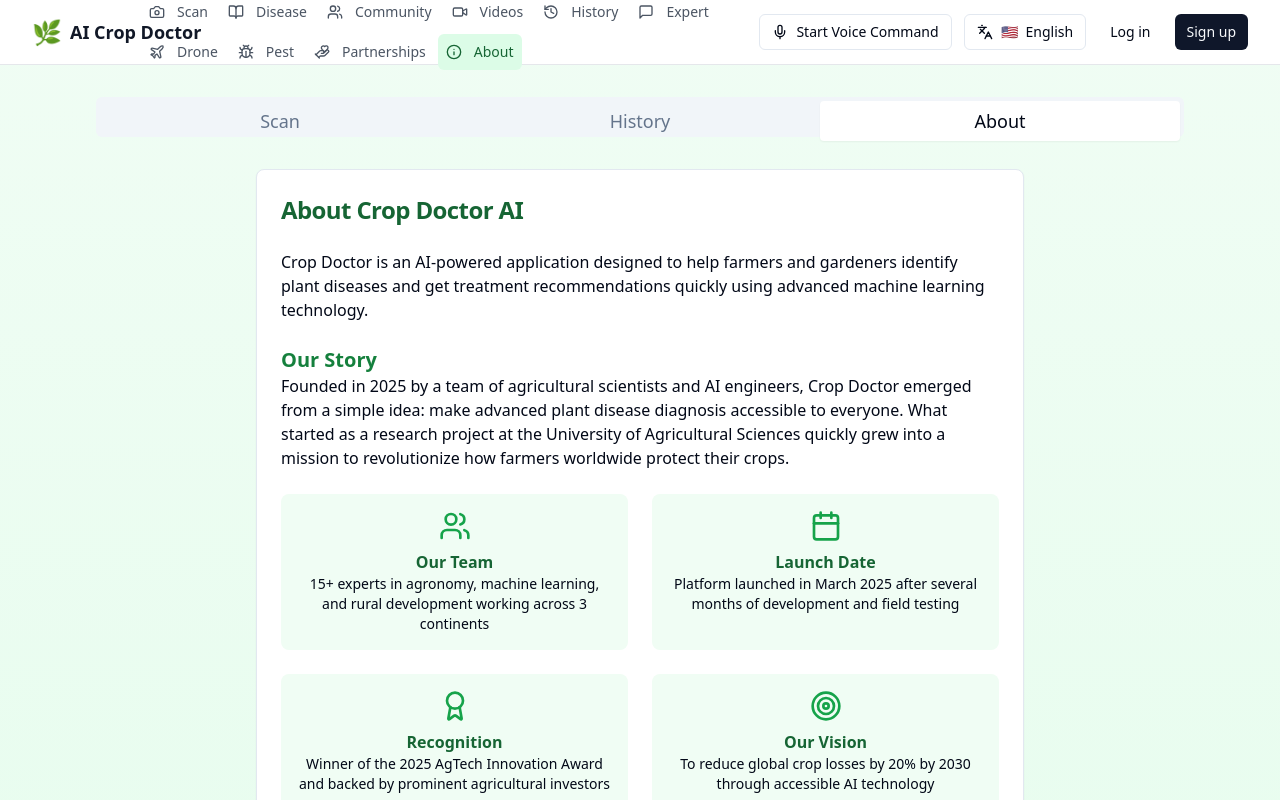
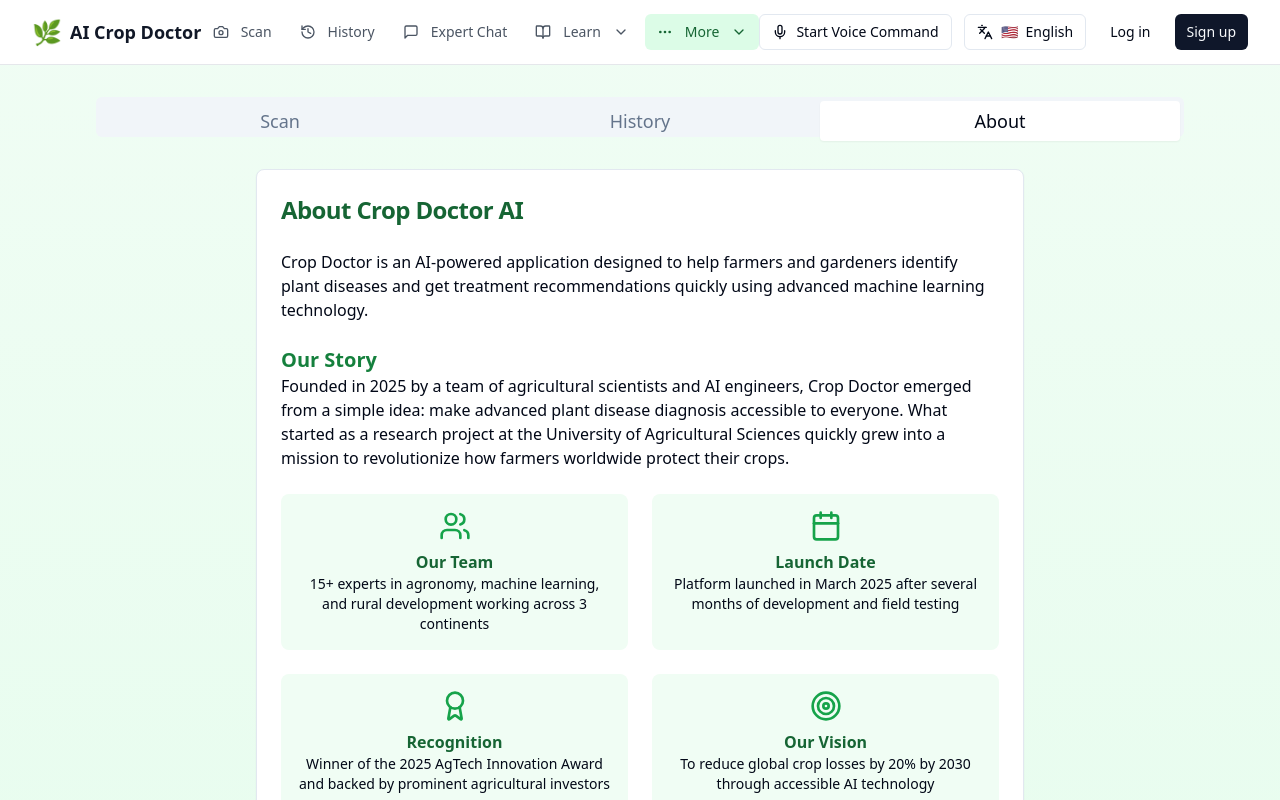
Before and after one commit to lewiii254/shamba-smart-scan, a React (Vite) app: page /about in a window 1280 px wide. Shown: the top 800 px of the page. Built offline with nearby package versions, Linux system fonts and the light colour scheme.

Commit message:
Improve dashboard layout and fix navigation structure
Co-authored-by: lewiii254 <164312183+lewiii254@users.noreply.github.com>

```diff
--- a/src/components/layout/NavItems.tsx
+++ b/src/components/layout/NavItems.tsx
@@ -1,8 +1,17 @@
 
-import React from "react";
+import React, { useState } from "react";
 import { useNavigate } from "react-router-dom";
 import { Button } from "@/components/ui/button";
-import { Leaf, Camera, History, MessageSquare, BookOpen, Users, Video, Info, Plane, Bug, HandHeart } from "lucide-react";
+import {
+  Camera, History, MessageSquare, BookOpen, Users, Video, Info,
+  Plane, Bug, HandHeart, ChevronDown, Settings, MoreHorizontal
+} from "lucide-react";
+import {
+  DropdownMenu,
+  DropdownMenuContent,
+  DropdownMenuItem,
+  DropdownMenuTrigger,
+} from "@/components/ui/dropdown-menu";
 
 interface NavItemsProps {
   activeTab: string;
@@ -11,71 +20,85 @@ interface NavItemsProps {
   closeMenu?: () => void;
 }
 
-export const navItems = [
+// Primary navigation items (always visible)
+export const primaryNavItems = [
   {
-    name: "Scan Plants",
+    name: "Scan",
     path: "/scan",
-    icon: <Camera className="h-5 w-5 mr-1" />,
+    icon: <Camera className="h-4 w-4 mr-1" />,
     authRequired: true
-  },
-  {
-    name: "Disease Library",
-    path: "/disease-library",
-    icon: <BookOpen className="h-5 w-5 mr-1" />,
-    authRequired: false
-  },
-  {
-    name: "Community",
-    path: "/community-forum",
-    icon: <Users className="h-5 w-5 mr-1" />,
-    authRequired: false
-  },
-  {
-    name: "Videos",
-    path: "/video-library",
-    icon: <Video className="h-5 w-5 mr-1" />,
-    authRequired: false
   },
   {
     name: "History",
     path: "/history",
-    icon: <History className="h-5 w-5 mr-1" />,
+    icon: <History className="h-4 w-4 mr-1" />,
     authRequired: true
   },
   {
     name: "Expert Chat",
     path: "/specialist-chat",
-    icon: <MessageSquare className="h-5 w-5 mr-1" />,
+    icon: <MessageSquare className="h-4 w-4 mr-1" />,
     authRequired: true
+  }
+];
+
+// Learning resources group
+export const learningNavItems = [
+  {
+    name: "Disease Library",
+    path: "/disease-library",
+    icon: <BookOpen className="h-4 w-4 mr-1" />,
+    authRequired: false
   },
+  {
+    name: "Video Library",
+    path: "/video-library",
+    icon: <Video className="h-4 w-4 mr-1" />,
+    authRequired: false
+  },
+  {
+    name: "Community Forum",
+    path: "/community-forum",
+    icon: <Users className="h-4 w-4 mr-1" />,
+    authRequired: false
+  }
+];
+
+// Advanced tools group
+export const advancedNavItems = [
   {
     name: "Drone Analysis",
     path: "/drone-analysis",
-    icon: <Plane className="h-5 w-5 mr-1" />,
+    icon: <Plane className="h-4 w-4 mr-1" />,
     authRequired: false
   },
   {
     name: "Pest Prediction",
     path: "/pest-prediction",
-    icon: <Bug className="h-5 w-5 mr-1" />,
+    icon: <Bug className="h-4 w-4 mr-1" />,
     authRequired: false
   },
   {
     name: "Partnerships",
     path: "/partnerships",
-    icon: <HandHeart className="h-5 w-5 mr-1" />,
+    icon: <HandHeart className="h-4 w-4 mr-1" />,
     authRequired: false
   },
   {
     name: "About",
     path: "/about",
-    icon: <Info className="h-5 w-5 mr-1" />,
+    icon: <Info className="h-4 w-4 mr-1" />,
     authRequired: false
   }
 ];
 
+// All navigation items for mobile
+export const allNavItems = [...primaryNavItems, ...learningNavItems, ...advancedNavItems];
+
 const NavItems: React.FC<NavItemsProps> = ({ activeTab, setActiveTab, isMobile = false, closeMenu }) => {
   const navigate = useNavigate();
+  const [isLearningOpen, setIsLearningOpen] = useState(false);
+  const [isAdvancedOpen, setIsAdvancedOpen] = useState(false);
 
   const handleNavigation = (path: string, tabName: string) => {
     navigate(path);
@@ -85,25 +108,113 @@ const NavItems: React.FC<NavItemsProps> = ({ activeTab, setActiveTab, isMobile =
     }
   };
 
+  const isActive = (itemName: string, itemPath: string) => {
+    return (activeTab === itemName.toLowerCase() ||
+            (window.location.pathname === itemPath && activeTab === ""));
+  };
+
+  // Mobile view - show all items in a simple list
+  if (isMobile) {
+    return (
+      <div className="flex flex-col space-y-1">
+        {allNavItems.map((item) => (
+          <Button
+            key={item.name}
+            variant="ghost"
+            size="sm"
+            className={`justify-start w-full ${
+              isActive(item.name, item.path)
+                ? "bg-green-100 text-green-800"
+                : "text-gray-600 hover:bg-green-50 hover:text-green-700"
+            } flex items-center`}
+            onClick={() => handleNavigation(item.path, item.name)}
+          >
+            {item.icon}
+            <span className="ml-1">{item.name}</span>
+          </Button>
+        ))}
+      </div>
+    );
+  }
+
+  // Desktop view - organized dropdowns
   return (
-    <div className={`${isMobile ? 'flex flex-col space-y-1' : 'flex flex-wrap items-center gap-1'}`}>
-      {navItems.map((item) => (
+    <div className="flex items-center gap-1">
+      {/* Primary Navigation */}
+      {primaryNavItems.map((item) => (
         <Button
           key={item.name}
           variant="ghost"
           size="sm"
-          className={`${isMobile ? "justify-start w-full" : "px-2 py-1"} ${
-            (activeTab === item.name.toLowerCase() ||
-              (window.location.pathname === item.path && activeTab === ""))
+          className={`px-3 py-2 ${
+            isActive(item.name, item.path)
               ? "bg-green-100 text-green-800"
               : "text-gray-600 hover:bg-green-50 hover:text-green-700"
           } flex items-center`}
           onClick={() => handleNavigation(item.path, item.name)}
         >
           {item.icon}
-          <span className={isMobile ? "ml-1" : ""}>{isMobile ? item.name : item.name.split(' ')[0]}</span>
+          <span>{item.name}</span>
         </Button>
       ))}
+
+      {/* Learning Resources Dropdown */}
+      <DropdownMenu open={isLearningOpen} onOpenChange={setIsLearningOpen}>
+        <DropdownMenuTrigger asChild>
+          <Button
+            variant="ghost"
+            size="sm"
+            className={`px-3 py-2 text-gray-600 hover:bg-green-50 hover:text-green-700 flex items-center ${
+              learningNavItems.some(item => isActive(item.name, item.path)) ? "bg-green-100 text-green-800" : ""
+            }`}
+          >
+            <BookOpen className="h-4 w-4 mr-1" />
+            Learn
+            <ChevronDown className="h-3 w-3 ml-1" />
+          </Button>
+        </DropdownMenuTrigger>
+        <DropdownMenuContent align="start" className="w-48">
+          {learningNavItems.map((item) => (
+            <DropdownMenuItem
+              key={item.name}
+              onClick={() => handleNavigation(item.path, item.name)}
+              className="cursor-pointer"
+            >
+              {item.icon}
+              <span>{item.name}</span>
+            </DropdownMenuItem>
+          ))}
+        </DropdownMenuContent>
+      </DropdownMenu>
+
+      {/* Advanced Tools Dropdown */}
+      <DropdownMenu open={isAdvancedOpen} onOpenChange={setIsAdvancedOpen}>
+        <DropdownMenuTrigger asChild>
+          <Button
+            variant="ghost"
+            size="sm"
+            className={`px-3 py-2 text-gray-600 hover:bg-green-50 hover:text-green-700 flex items-center ${
+              advancedNavItems.some(item => isActive(item.name, item.path)) ? "bg-green-100 text-green-800" : ""
+            }`}
+          >
+            <MoreHorizontal className="h-4 w-4 mr-1" />
+            More
+            <ChevronDown className="h-3 w-3 ml-1" />
+          </Button>
+        </DropdownMenuTrigger>
+        <DropdownMenuContent align="start" className="w-48">
+          {advancedNavItems.map((item) => (
+            <DropdownMenuItem
+              key={item.name}
+              onClick={() => handleNavigation(item.path, item.name)}
+              className="cursor-pointer"
+            >
+              {item.icon}
+              <span>{item.name}</span>
+            </DropdownMenuItem>
+          ))}
+        </DropdownMenuContent>
+      </DropdownMenu>
     </div>
   );
 };
--- a/src/components/payment/MpesaPaymentModal.tsx
+++ b/src/components/payment/MpesaPaymentModal.tsx
@@ -42,7 +42,7 @@ export const MpesaPaymentModal: React.FC<MpesaPaymentModalProps> = ({ isOpen, on
   // Format phone number to Kenyan format
   const formatPhoneNumber = (phone: string): string => {
     // Remove any non-digit characters
-    let digits = phone.replace(/\D/g, '');
+    const digits = phone.replace(/\D/g, '');
 
     // Format as Kenyan number
     if (digits.startsWith('0') && digits.length >= 10) {
--- a/src/components/scan/ScanHeader.tsx
+++ b/src/components/scan/ScanHeader.tsx
@@ -8,9 +8,26 @@ interface ScanHeaderProps {
 
 const ScanHeader = ({ title, description }: ScanHeaderProps) => {
   return (
-    <div className="text-center mb-8">
-      <h1 className="text-4xl font-bold text-green-800 mb-2">{title}</h1>
-      <p className="text-lg text-green-700">{description}</p>
+    <div className="text-center mb-6 bg-gradient-to-r from-green-50 to-green-100 p-8 rounded-lg border border-green-200">
+      <div className="inline-flex items-center justify-center w-16 h-16 bg-green-500 rounded-full mb-4">
+        <span className="text-2xl">🌿</span>
+      </div>
+      <h1 className="text-3xl md:text-4xl font-bold text-green-800 mb-2">{title}</h1>
+      <p className="text-lg text-green-700 max-w-2xl mx-auto">{description}</p>
+      <div className="mt-4 inline-flex items-center space-x-4 text-sm text-green-600">
+        <span className="flex items-center">
+          <div className="w-2 h-2 bg-green-400 rounded-full mr-2"></div>
+          AI-Powered
+        </span>
+        <span className="flex items-center">
+          <div className="w-2 h-2 bg-green-400 rounded-full mr-2"></div>
+          Expert-Verified
+        </span>
+        <span className="flex items-center">
+          <div className="w-2 h-2 bg-green-400 rounded-full mr-2"></div>
+          Fast Results
+        </span>
+      </div>
     </div>
   );
 };
--- a/src/pages/VideoLibrary.tsx
+++ b/src/pages/VideoLibrary.tsx
@@ -23,7 +23,7 @@ const VideoLibrary: React.FC = () => {
 
   // Filter and sort videos
   const filteredAndSortedVideos = useMemo(() => {
-    let filtered = videoTutorials.filter(video => {
+    const filtered = videoTutorials.filter(video => {
       const matchesSearch = video.title.toLowerCase().includes(searchQuery.toLowerCase()) ||
                             video.description.toLowerCase().includes(searchQuery.toLowerCase()) ||
                             video.instructor.name.toLowerCase().includes(searchQuery.toLowerCase());
@@ -34,14 +34,16 @@ const VideoLibrary: React.FC = () => {
     // Sort videos
     filtered.sort((a, b) => {
       switch (sortBy) {
-        case "views":
+        case "views": {
           const aViews = parseInt(a.views.replace(/[^\d]/g, ''));
           const bViews = parseInt(b.views.replace(/[^\d]/g, ''));
           return bViews - aViews;
-        case "duration":
+        }
+        case "duration": {
           const aDuration = a.duration.split(':').reduce((acc, time) => (60 * acc) + +time, 0);
           const bDuration = b.duration.split(':').reduce((acc, time) => (60 * acc) + +time, 0);
           return bDuration - aDuration;
+        }
         case "title":
           return a.title.localeCompare(b.title);
         default:
--- a/src/utils/imageVerification.ts
+++ b/src/utils/imageVerification.ts
@@ -26,7 +26,7 @@ export const verifyPlantImage = (imageUrl: string): Promise<{isPlant: boolean, m
 
         // Count green pixels (simplified approach)
         let greenPixels = 0;
-        let totalPixels = data.length / 4;
+        const totalPixels = data.length / 4;
 
         for (let i = 0; i < data.length; i += 4) {
           const r = data[i];
```
Also changed, not shown: src/pages/Index.tsx (+92 -14 lines), 1 other file (tests, documents, lock files or other folders).
